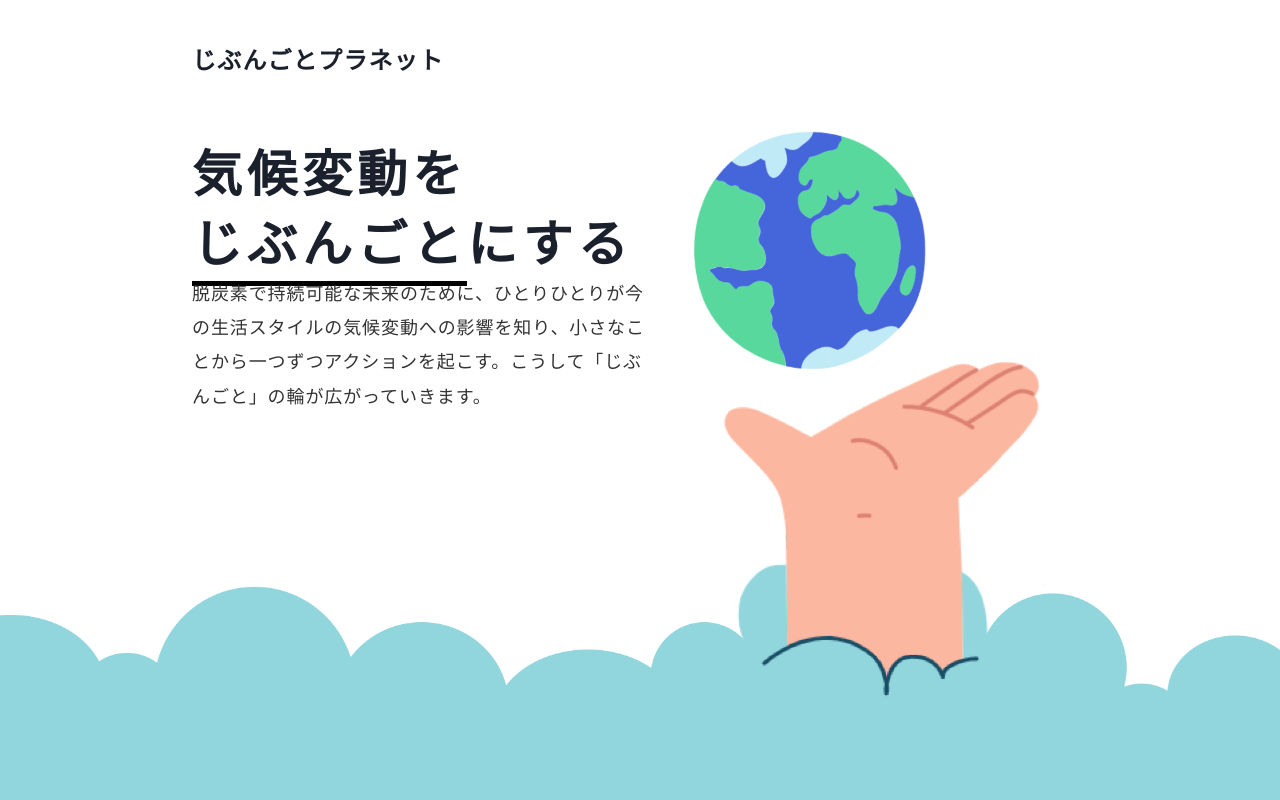
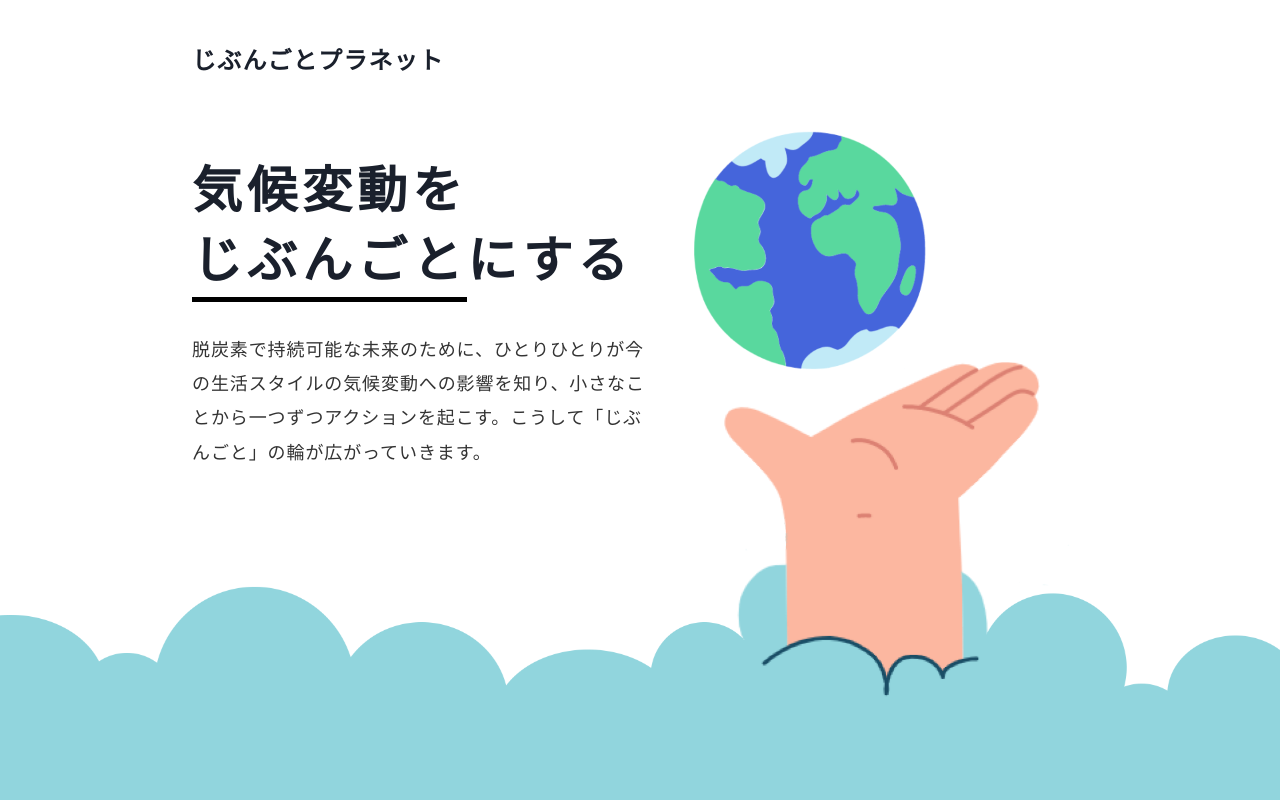
Before and after one commit to codeforjapan/JibungotoPlanet, a Next.js app: page / in a window 1280 px wide. Shown: the top 800 px of the page. Built offline with nearby package versions, Linux system fonts and the light colour scheme.

Commit message:
fix: props name

```diff
--- a/components/organisms/homes/HomeHeader/HomeHeader.tsx
+++ b/components/organisms/homes/HomeHeader/HomeHeader.tsx
@@ -25,7 +25,7 @@ const HomeHeader: FC = () => {
         >
           <Box pt={15}>
             <HomeContentTitle
-              classname={styles['home__header__title-container']}
+              className={styles['home__header__title-container']}
             >
               <span>
                 気候変動を
```
